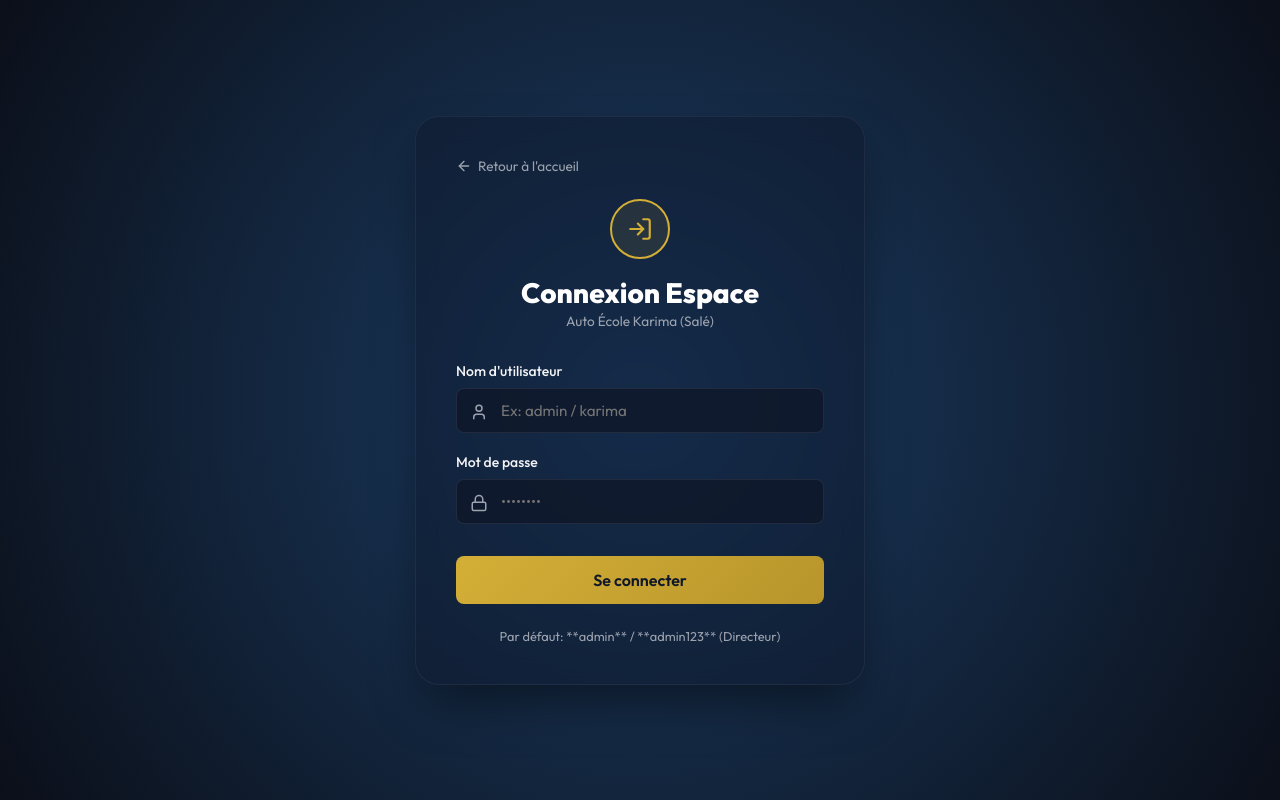
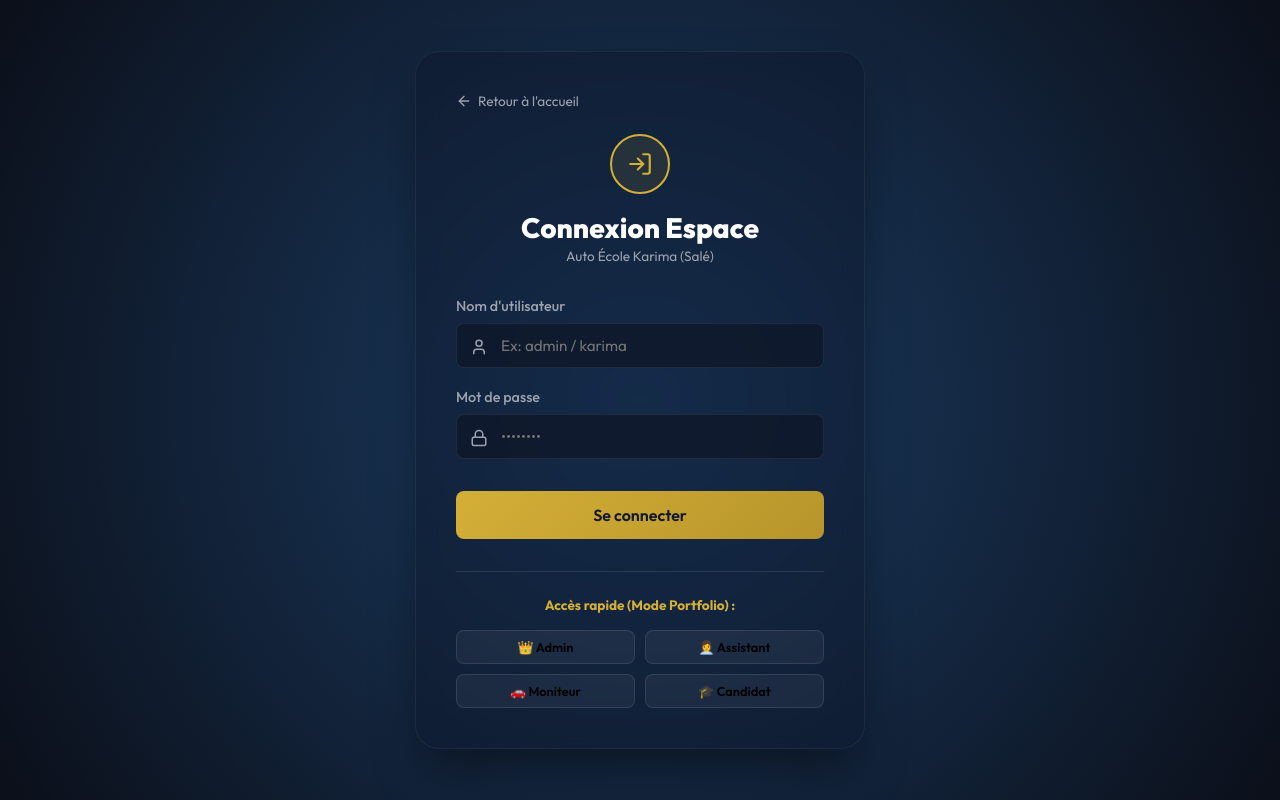
Before and after one commit to AymanTN1/drivingSchool, a React app in the folder frontend/: page / in a window 1280 px wide. Both pictures are taken after a click on the button "Se Connecter". Built offline with nearby package versions, Linux system fonts and the light colour scheme; no server answers; the HTML template or start-up script is replaced by a standard one.

Commit message:
feat: Add Portfolio Demo Mode quick access buttons in Login page

```diff
--- a/frontend/src/components/Login.jsx
+++ b/frontend/src/components/Login.jsx
@@ -42,6 +42,27 @@ export default function Login({ onLoginSuccess, onBackClick }) {
       });
   };
 
+  const handleDemoLogin = (demoUser, demoPass) => {
+    setUsername(demoUser);
+    setPassword(demoPass);
+    setLoading(true);
+    setError('');
+
+    fetch(`${import.meta.env.VITE_API_URL || "http://localhost:8080"}/api/auth/signin`, {
+      method: 'POST',
+      headers: { 'Content-Type': 'application/json' },
+      body: JSON.stringify({ username: demoUser, password: demoPass })
+    })
+      .then(async (res) => {
+        const data = await res.json();
+        if (!res.ok) throw new Error(data.message || 'Identifiants invalides');
+        return data;
+      })
+      .then(data => onLoginSuccess(data))
+      .catch(err => setError(err.message || 'Impossible de se connecter au serveur backend.'))
+      .finally(() => setLoading(false));
+  };
+
   return (
     <div style={{
       minHeight: '100vh',
@@ -69,7 +90,10 @@ export default function Login({ onLoginSuccess, onBackClick }) {
             color: 'var(--text-muted)',
             fontSize: '0.85rem',
             marginBottom: '24px',
-            transition: 'color 0.2s'
+            transition: 'color 0.2s',
+            background: 'none',
+            border: 'none',
+            cursor: 'pointer'
           }}
           className="post-hover"
         >
@@ -92,7 +116,7 @@ export default function Login({ onLoginSuccess, onBackClick }) {
           }}>
             <LogIn size={26} />
           </div>
-          <h2 style={{ fontSize: '1.75rem', fontWeight: 800, color: 'white' }}>Connexion Espace</h2>
+          <h2 style={{ fontSize: '1.75rem', fontWeight: 800, color: 'white', margin: 0 }}>Connexion Espace</h2>
           <span style={{ fontSize: '0.85rem', color: 'var(--text-muted)' }}>Auto École Karima (Salé)</span>
         </div>
 
@@ -117,7 +141,7 @@ export default function Login({ onLoginSuccess, onBackClick }) {
         <form onSubmit={handleSubmit}>
 
           <div className="form-group">
-            <label htmlFor="username">Nom d'utilisateur</label>
+            <label htmlFor="username" style={{ display: 'block', marginBottom: '8px', color: 'var(--text-muted)', fontSize: '0.9rem' }}>Nom d'utilisateur</label>
             <div style={{ position: 'relative' }}>
               <User size={18} style={{ position: 'absolute', left: '14px', top: '15px', color: 'var(--text-muted)' }} />
               <input
@@ -127,13 +151,13 @@ export default function Login({ onLoginSuccess, onBackClick }) {
                 placeholder="Ex: admin / karima"
                 value={username}
                 onChange={(e) => setUsername(e.target.value)}
-                style={{ paddingLeft: '44px' }}
+                style={{ paddingLeft: '44px', width: '100%', boxSizing: 'border-box' }}
               />
             </div>
           </div>
 
-          <div className="form-group" style={{ marginBottom: '32px' }}>
-            <label htmlFor="password">Mot de passe</label>
+          <div className="form-group" style={{ marginBottom: '32px', marginTop: '16px' }}>
+            <label htmlFor="password" style={{ display: 'block', marginBottom: '8px', color: 'var(--text-muted)', fontSize: '0.9rem' }}>Mot de passe</label>
             <div style={{ position: 'relative' }}>
               <Lock size={18} style={{ position: 'absolute', left: '14px', top: '15px', color: 'var(--text-muted)' }} />
               <input
@@ -143,7 +167,7 @@ export default function Login({ onLoginSuccess, onBackClick }) {
                 placeholder="••••••••"
                 value={password}
                 onChange={(e) => setPassword(e.target.value)}
-                style={{ paddingLeft: '44px' }}
+                style={{ paddingLeft: '44px', width: '100%', boxSizing: 'border-box' }}
               />
             </div>
           </div>
@@ -151,15 +175,56 @@ export default function Login({ onLoginSuccess, onBackClick }) {
           <button
             type="submit"
             className="btn btn-primary"
-            style={{ width: '100%', padding: '14px', fontSize: '1rem' }}
+            style={{ width: '100%', padding: '14px', fontSize: '1rem', cursor: 'pointer' }}
             disabled={loading}
           >
             {loading ? 'Connexion en cours...' : 'Se connecter'}
           </button>
         </form>
 
-        <div style={{ marginTop: '24px', textAlign: 'center', fontSize: '0.8rem', color: 'var(--text-muted)' }}>
-          Par défaut: **admin** / **admin123** (Directeur)
+        {/* DEMO ACCESS FOR PORTFOLIO */}
+        <div style={{ marginTop: '32px', borderTop: '1px solid rgba(255,255,255,0.1)', paddingTop: '24px' }}>
+          <div style={{ textAlign: 'center', fontSize: '0.85rem', color: 'var(--accent)', marginBottom: '16px', fontWeight: 'bold' }}>
+            Accès rapide (Mode Portfolio) :
+          </div>
+          <div style={{ display: 'grid', gridTemplateColumns: '1fr 1fr', gap: '10px' }}>
+            <button
+              type="button"
+              onClick={() => handleDemoLogin('admin', 'admin123')}
+              className="btn"
+              style={{ padding: '8px', fontSize: '0.8rem', background: 'rgba(255,255,255,0.05)', border: '1px solid rgba(255,255,255,0.1)', cursor: 'pointer' }}
+              disabled={loading}
+            >
+              👑 Admin
+            </button>
+            <button
+              type="button"
+              onClick={() => handleDemoLogin('karima', 'karima123')}
+              className="btn"
+              style={{ padding: '8px', fontSize: '0.8rem', background: 'rgba(255,255,255,0.05)', border: '1px solid rgba(255,255,255,0.1)', cursor: 'pointer' }}
+              disabled={loading}
+            >
+              👩‍💼 Assistant
+            </button>
+            <button
+              type="button"
+              onClick={() => handleDemoLogin('youssef', 'youssef123')}
+              className="btn"
+              style={{ padding: '8px', fontSize: '0.8rem', background: 'rgba(255,255,255,0.05)', border: '1px solid rgba(255,255,255,0.1)', cursor: 'pointer' }}
+              disabled={loading}
+            >
+              🚗 Moniteur
+            </button>
+            <button
+              type="button"
+              onClick={() => handleDemoLogin('student1', 'student123')}
+              className="btn"
+              style={{ padding: '8px', fontSize: '0.8rem', background: 'rgba(255,255,255,0.05)', border: '1px solid rgba(255,255,255,0.1)', cursor: 'pointer' }}
+              disabled={loading}
+            >
+              🎓 Candidat
+            </button>
+          </div>
         </div>
       </div>
     </div>
```
